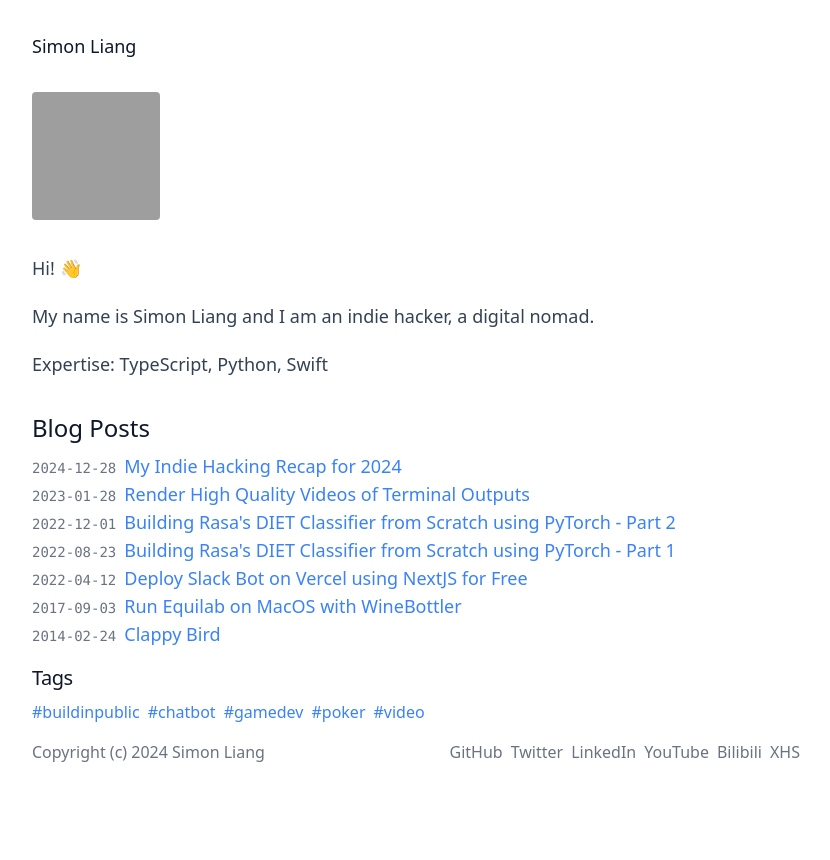
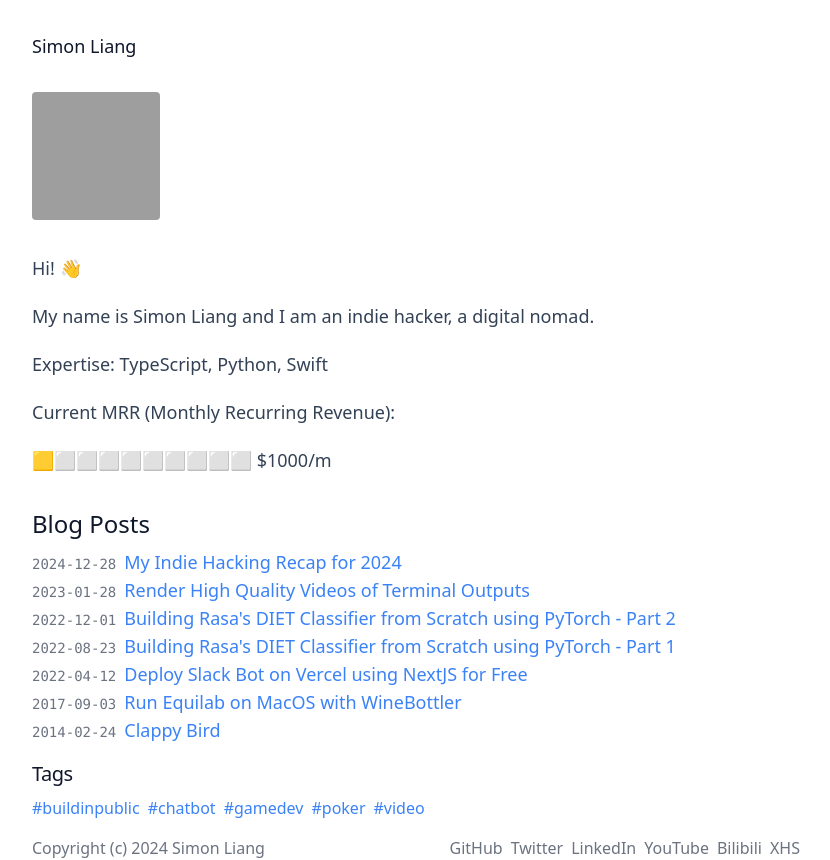
Before and after one commit to lhr0909/lhr0909.github.io, an Astro site: page / in a window 1280 px wide. Shown: the whole page, without its empty margins (224-1054 px from the left). Before the commit the page ends 800 px from the top, so only its background shows below. Built offline with nearby package versions, Linux system fonts and the light colour scheme; Astro itself is replaced by a stand-in of ours; some packages are replaced by stand-ins of ours; grey boxes are pictures that could not be loaded.

Commit message:
update MRR onto home page

```diff
--- a/src/content/info/intro.md
+++ b/src/content/info/intro.md
@@ -5,3 +5,7 @@ Hi! 👋
 My name is Simon Liang and I am an indie hacker, a digital nomad.
 
 Expertise: TypeScript, Python, Swift
+
+Current MRR (Monthly Recurring Revenue):
+
+🟨⬜️⬜️⬜️⬜️⬜️⬜️⬜️⬜️⬜️ $1000/m
```
